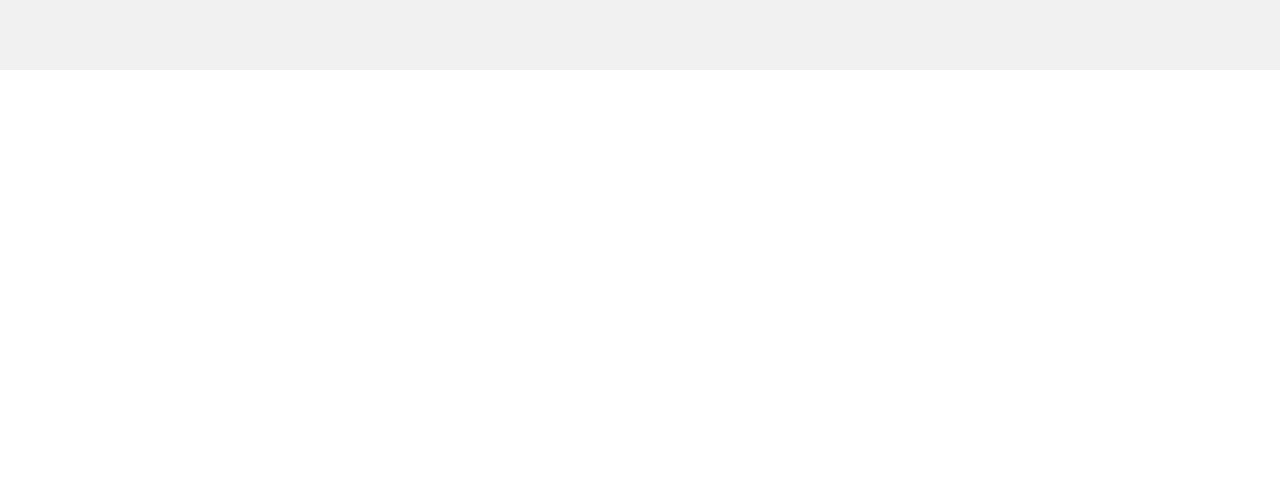
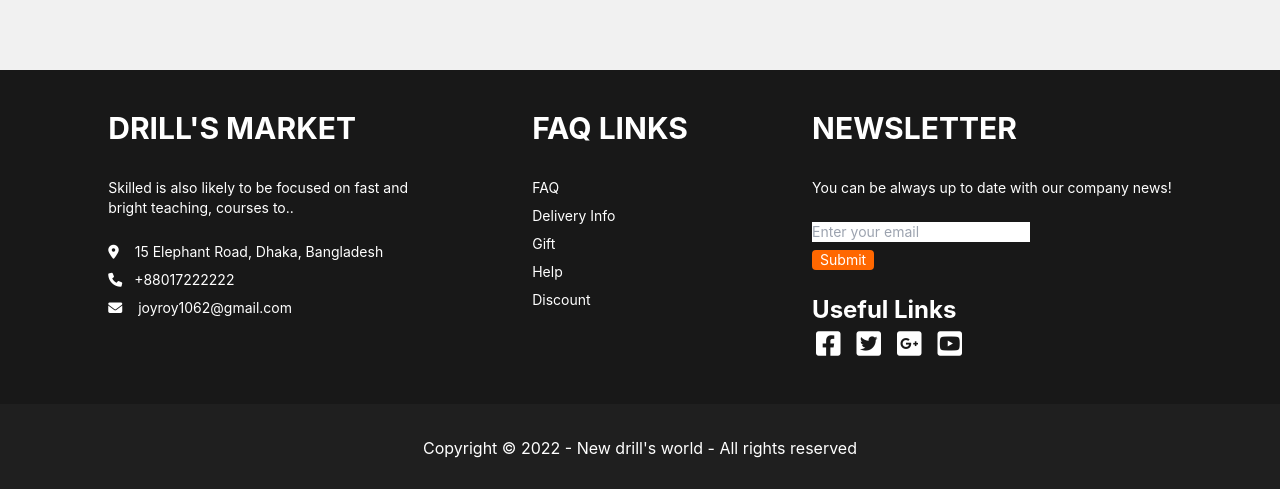
Before and after one commit to joymohanta/manufacture-website-client-side, a React (Create React App) app: page / in a window 1280 px wide. Shown: the part 2850-3339 px from the top of the page. Before the commit the page ends 2920 px from the top, so only its background shows below. Built offline with nearby package versions, Linux system fonts and the light colour scheme.

Commit message:
footer and firebase added

```diff
--- a/package.json
+++ b/package.json
@@ -7,9 +7,11 @@
     "@testing-library/react": "^13.2.0",
     "@testing-library/user-event": "^13.5.0",
     "daisyui": "^2.15.0",
+    "firebase": "^9.8.1",
     "react": "^18.1.0",
     "react-countup": "^6.2.0",
     "react-dom": "^18.1.0",
+    "react-firebase-hooks": "^5.0.3",
     "react-router-dom": "^6.3.0",
     "react-scripts": "5.0.1",
     "web-vitals": "^2.1.4"
--- a/src/Pages/Home/BusinessMoral/BusinessMoral.js
+++ b/src/Pages/Home/BusinessMoral/BusinessMoral.js
@@ -12,7 +12,7 @@ const BusinessMoral = () => {
       <div className="bar"></div>
       <div className="summary text-center pb-16">
         <div className="per-summary">
-          <i class="fa-solid fa-screwdriver-wrench fa-4x text-primary"></i>
+          <i className="fa-solid fa-screwdriver-wrench fa-4x text-primary"></i>
           <h1 className="text-4xl font-bold pt-4">
             <CountUp start={0} end={80} delay={7} duration={5}></CountUp>+
           </h1>
@@ -21,7 +21,7 @@ const BusinessMoral = () => {
           </p>
         </div>
         <div className="per-summary">
-          <i class="fa-solid fa-chart-pie fa-4x text-primary"></i>
+          <i className="fa-solid fa-chart-pie fa-4x text-primary"></i>
           <h3 className="text-4xl font-bold pt-4">
             <CountUp start={0} end={110} delay={7} duration={8}></CountUp>M+
           </h3>
@@ -30,7 +30,7 @@ const BusinessMoral = () => {
           </p>
         </div>
         <div className="per-summary">
-          <i class="fa-solid fa-users fa-4x text-primary"></i>
+          <i className="fa-solid fa-users fa-4x text-primary"></i>
           <h3 className="text-4xl font-bold pt-4">
             <CountUp start={0} end={150} delay={7} duration={10}></CountUp>+
           </h3>
@@ -39,7 +39,7 @@ const BusinessMoral = () => {
           </p>
         </div>
         <div className="per-summary">
-          <i class="fa-solid fa-thumbs-up fa-4x text-primary"></i>
+          <i className="fa-solid fa-thumbs-up fa-4x text-primary"></i>
           <h3 className="text-4xl font-bold pt-4">
             <CountUp start={0} end={59} delay={7} duration={5}></CountUp>K+
           </h3>
--- a/src/Pages/Home/Home.js
+++ b/src/Pages/Home/Home.js
@@ -1,4 +1,5 @@
 import React from "react";
+import Footer from "../Shared/Footer/Footer";
 import Banner from "./Banner";
 import BusinessMoral from "./BusinessMoral/BusinessMoral";
 import Review from "./Review/Review";
@@ -11,6 +12,7 @@ const Home = () => {
       <Tools></Tools>
       <BusinessMoral></BusinessMoral>
       <Review></Review>
+      <Footer></Footer>
     </div>
   );
 };
--- a/src/Pages/Home/Review/ReviewCard/ReviewCard.js
+++ b/src/Pages/Home/Review/ReviewCard/ReviewCard.js
@@ -12,11 +12,11 @@ const ReviewCard = ({ review }) => {
       <h2 className="font-bold pl-3"> {name} </h2>
       <h2 className="font-bold pl-3"> {ratings} </h2>
       <h2 className="pl-2 text-secondary">
-        <i class="fa-solid fa-star"></i>
-        <i class="fa-solid fa-star"></i>
-        <i class="fa-solid fa-star"></i>
-        <i class="fa-solid fa-star"></i>
-        <i class="fa-solid fa-star"></i>
+        <i className="fa-solid fa-star"></i>
+        <i className="fa-solid fa-star"></i>
+        <i className="fa-solid fa-star"></i>
+        <i className="fa-solid fa-star"></i>
+        <i className="fa-solid fa-star"></i>
       </h2>
     </div>
   );
--- /dev/null
+++ b/src/Pages/Shared/Footer/Footer.css
@@ -0,0 +1,15 @@
+.footer{
+    display: flex;
+    justify-content: space-evenly;
+    padding-bottom: 50px;
+    padding-top: 40px;
+}
+
+/* .v_bar{
+    border-right: 1px solid grey;
+    height: 150px;
+    margin-left: 360px;
+} */
+.text:hover{
+    color: #FF6700;
+}
--- /dev/null
+++ b/src/Pages/Shared/Footer/Footer.js
@@ -0,0 +1,78 @@
+import React from "react";
+import "./Footer.css";
+
+const Footer = () => {
+  return (
+    <div>
+      <div className="bg-neutral footer">
+        <div className="text-white">
+          <h2 className="text-white text-3xl font-bold pb-6">DRILL'S MARKET</h2>
+          <p className="pb-4">
+            Skilled is also likely to be focused on fast and
+            <br />
+            bright teaching, courses to..
+          </p>
+          <h4>
+            <i className="fa-solid fa-location-dot pr-4"></i>
+            15 Elephant Road, Dhaka, Bangladesh
+          </h4>
+          <p>
+            <i className="fa-solid fa-phone pr-2"></i> +88017222222
+          </p>
+          <p>
+            <i className="fa-solid fa-envelope pr-3"></i> joyroy1062@gmail.com
+          </p>
+        </div>
+        <div className="text-white">
+          <h2 className="text-white text-3xl font-bold pb-6">FAQ LINKS</h2>
+          <a href="#" className="text">
+            FAQ
+          </a>
+          <a href="#" className="text">
+            Delivery Info
+          </a>
+          <a href="#" className="text">
+            Gift
+          </a>
+          <a href="#" className="text">
+            Help
+          </a>
+          <a href="#" className="text">
+            Discount
+          </a>
+          {/* <div className="v_bar"></div> */}
+        </div>
+        <div>
+          <h2 className="text-white text-3xl font-bold pb-6">NEWSLETTER</h2>
+          <p className="text-white pb-4">
+            You can be always up to date with our company news!
+          </p>
+          <input type="text" placeholder="Enter your email" />{" "}
+          <button className="bg-secondary px-2 rounded text-white">
+            Submit
+          </button>
+          <h2 className="font-bold text-2xl text-white pt-4">Useful Links</h2>
+          <p className="ml-1">
+            <a href="#">
+              <i className="fa-brands fa-facebook-square text-white fa-2xl mr-4 "></i>
+            </a>
+            <a href="#">
+              <i className="fa-brands fa-twitter-square fa-2xl text-white mr-4"></i>
+            </a>
+            <a href="#">
+              <i className="fa-brands fa-google-plus-square text-white fa-2xl mr-4"></i>
+            </a>
+            <a href="#">
+              <i className="fa-brands fa-youtube-square text-white fa-2xl mr-4"></i>
+            </a>
+          </p>
+        </div>
+      </div>
+      <div className="bg-accent py-8 text-center text-white">
+        <p> Copyright &copy; 2022 - New drill's world - All rights reserved </p>
+      </div>
+    </div>
+  );
+};
+
+export default Footer;
--- /dev/null
+++ b/src/firebase.init.js
@@ -0,0 +1,20 @@
+// Import the functions you need from the SDKs you need
+import { initializeApp } from "firebase/app";
+import { getAuth } from "firebase/auth";
+// TODO: Add SDKs for Firebase products that you want to use
+// https://firebase.google.com/docs/web/setup#available-libraries
+
+// Your web app's Firebase configuration
+const firebaseConfig = {
+  apiKey: process.env.REACT_APP_API_KEY,
+  authDomain: process.env.REACT_APP_AUTH_DOMAIN,
+  projectId: process.env.REACT_APP_PROJECT_ID,
+  storageBucket: process.env.REACT_APP_STORAGE_BUCKET,
+  messagingSenderId: process.env.REACT_APP_MESSAGING_SENDER_ID,
+  appId: process.env.REACT_APP_APP_ID,
+};
+
+// Initialize Firebase
+const app = initializeApp(firebaseConfig);
+const auth = getAuth(app);
+export default auth;
```
Also changed, not shown: 1 other file (tests, documents, lock files or other folders).
